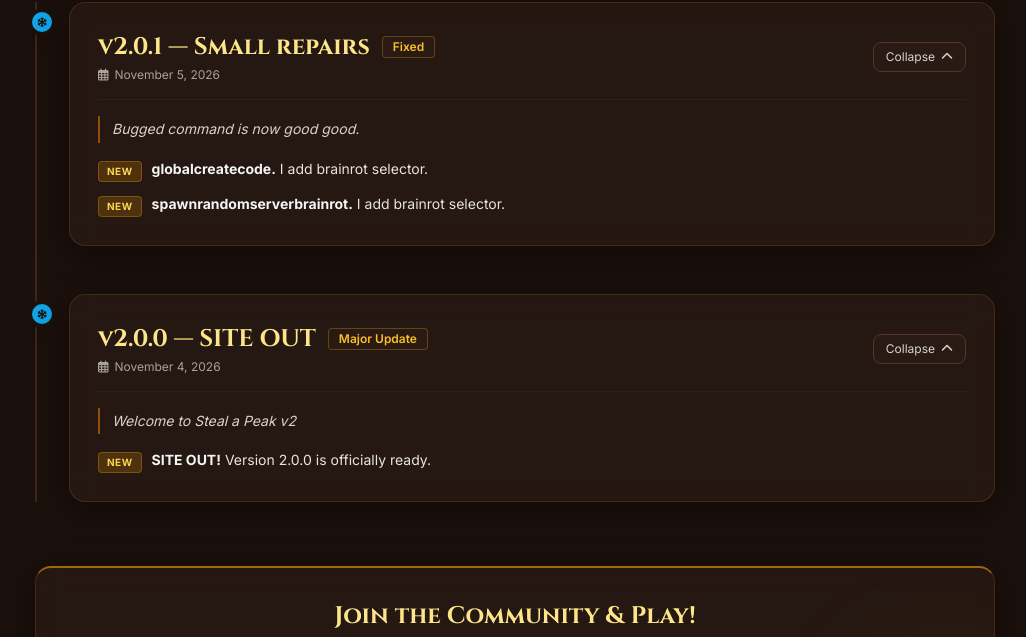
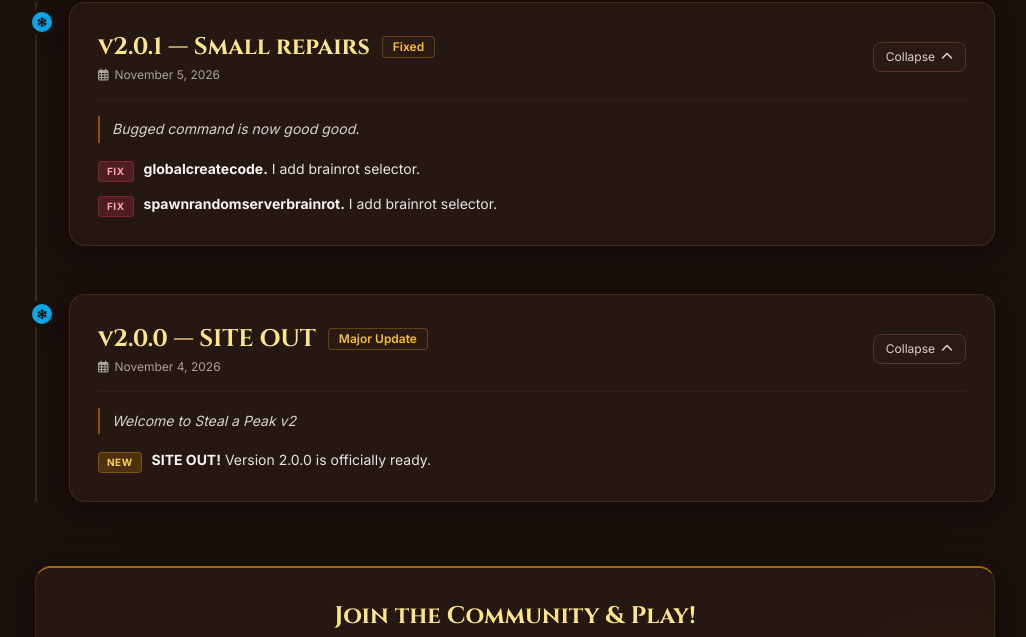
Before and after one commit to JAIVIVO/steal-a-last-changelogs, a plain HTML site: page index.html in a window 1280 px wide. Shown: the part 950-1587 px from the top of the page, without its empty margins (125-1151 px from the left). Drawn offline with nearby package versions, Linux system fonts and the light colour scheme.

Commit message:
Update index.html
refresh page now

```diff
--- a/index.html
+++ b/index.html
@@ -253,8 +253,8 @@
                 iconBg: "bg-frost-500",
                 summary: "Bugged command is now good good.",
                 changes: [
-                    { type: "Fixes", title: "globalcreatecode.", desc: "I add brainrot selector." },
-                    { type: "Fixes", title: "spawnrandomserverbrainrot.", desc: "I add brainrot selector." }
+                    { type: "fix", title: "globalcreatecode.", desc: "I add brainrot selector." },
+                    { type: "fix", title: "spawnrandomserverbrainrot.", desc: "I add brainrot selector." }
                 ]
             },
             {
```
